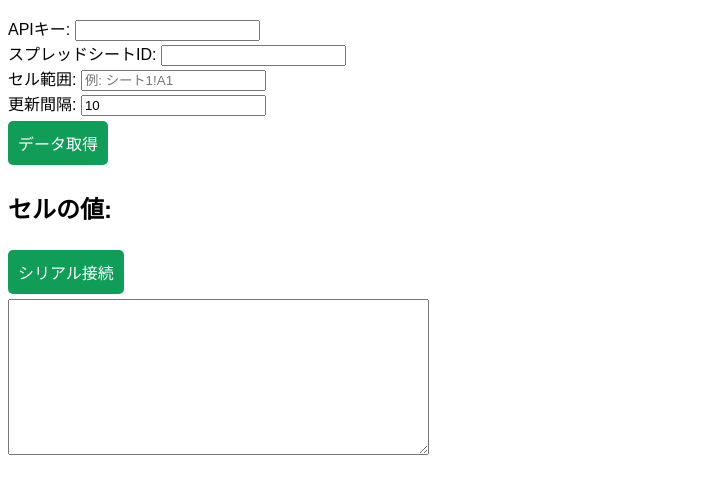
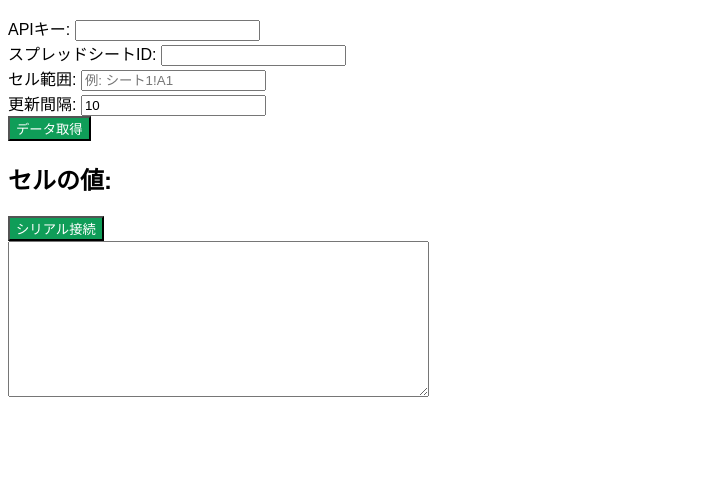
Before and after one commit to bit-trade-one/AD7SGPR-GSS, a plain HTML site: page docs/index.html in a window 1280 px wide. Shown: the part 109-598 px from the top of the page, without its empty margins (0-701 px from the left). Drawn offline with Linux system fonts and the light colour scheme.

Commit message:
Add files via upload

```diff
--- a/docs/index.html
+++ b/docs/index.html
@@ -11,11 +11,6 @@
             font-family: Arial, sans-serif;
         }
         button {
-            padding: 10px;
-            font-size: 16px;
-            border: none;
-            border-radius: 5px;
-            margin: 5px 0;
             color: white;
             background-color: #0f9d58;
         }
@@ -30,7 +25,7 @@
         <a href="index.html">TOP</a>
         <a href="10manual.html">How to use</a>
         <a href="https://bit-trade-one.co.jp/">BTO HP</a>
-        <a href="https://github.com/bit-trade-one/AD7SGPR-youtubeCh">GitHub</a>
+        <a href="https://github.com/bit-trade-one/AD7SGPR-GSS">GitHub</a>
       </nav>
       <br>
     </header>
```
Also changed, not shown: docs/10manual.html (+1 -6 lines).
